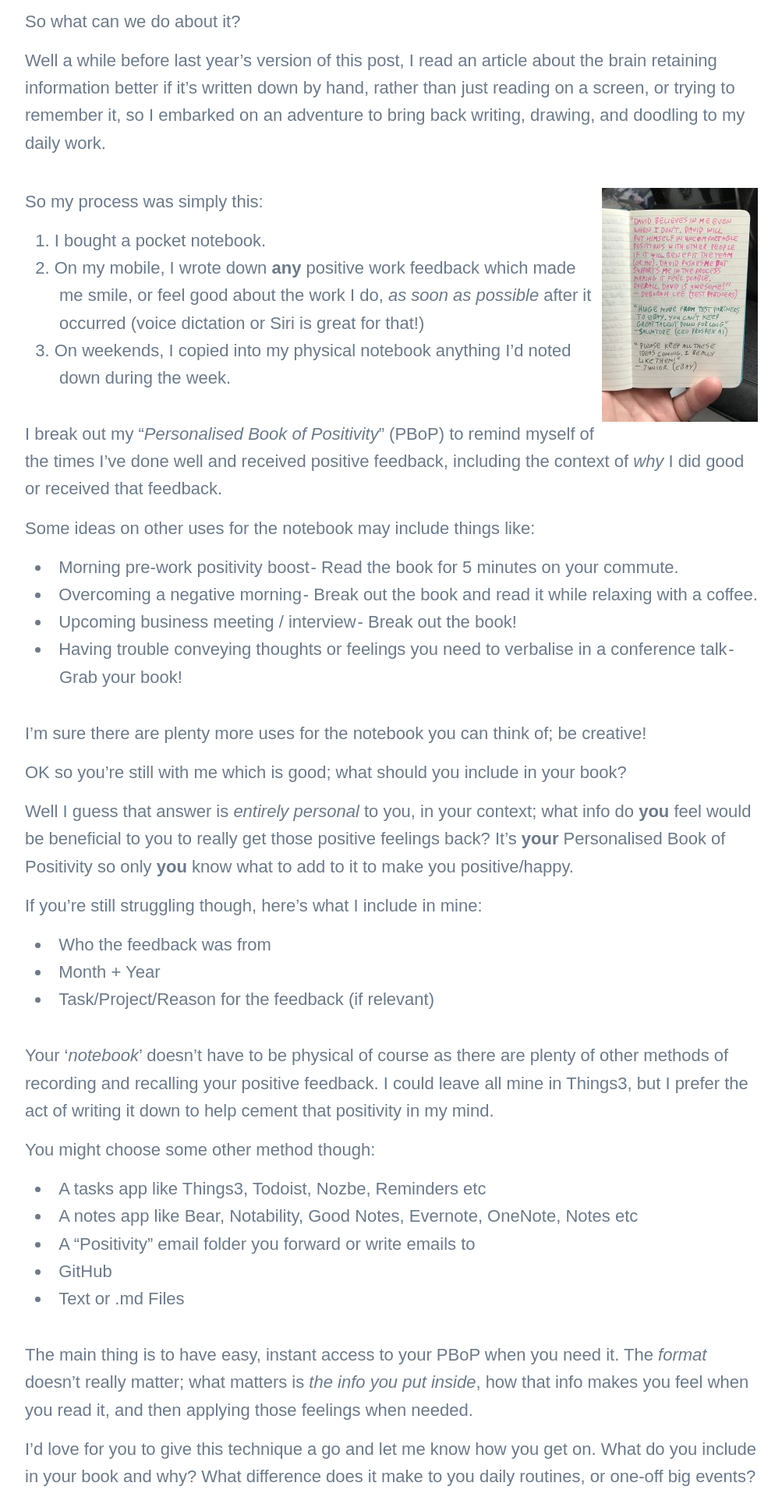
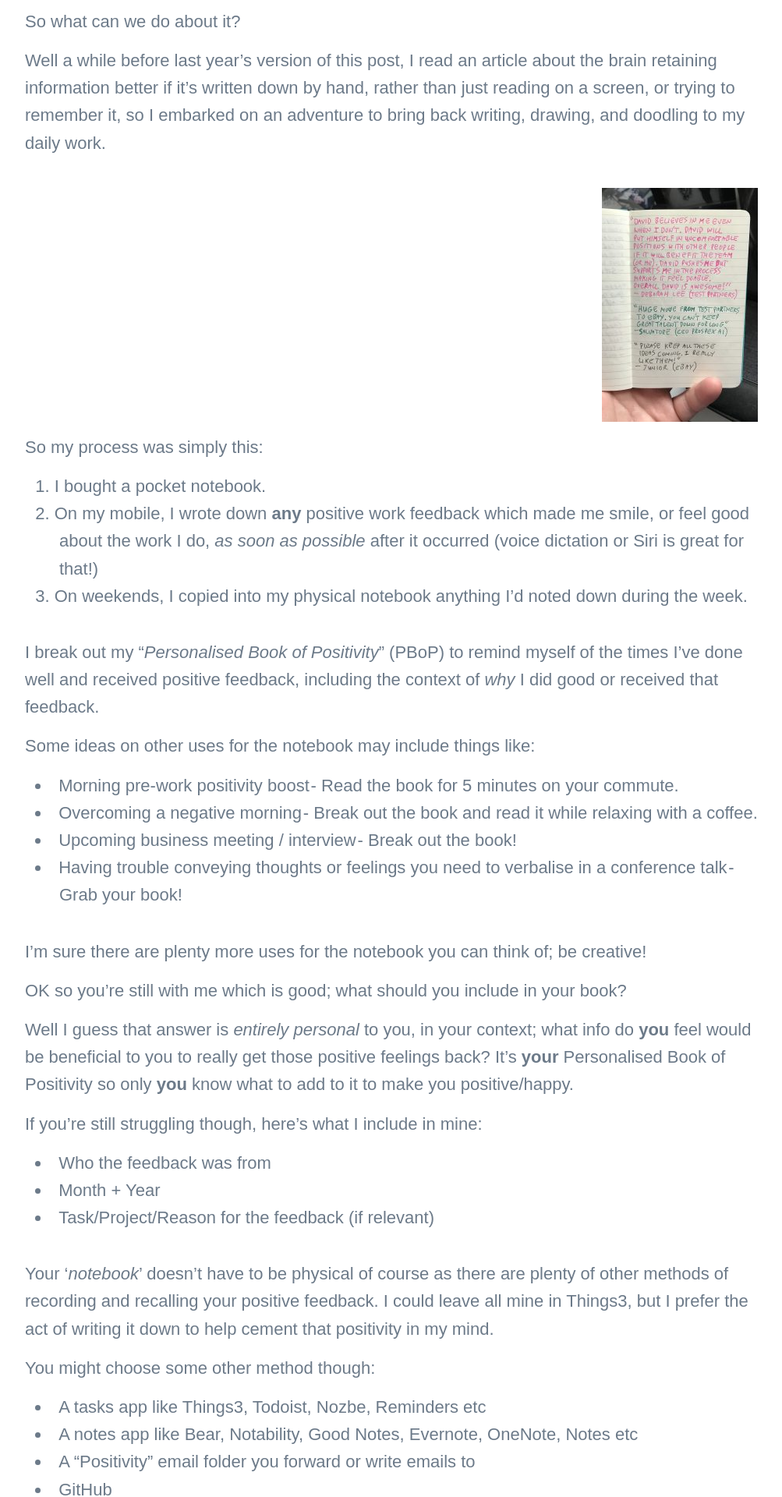
Before and after one commit to TheTestingMuse/thetestingmuse.github.io, a Jekyll site: the page built from _posts/2019-04-17-personalised-book-of-positivity.md, in a window 1280 px wide. Shown: the part 1915-3835 px from the top of the page at 78% size, without its empty margins (138-1141 px from the left). Built offline with Jekyll 4.4.1, drawn with Linux system fonts in a browser that asks for light colours; nearby versions of some CDN libraries; some web fonts are replaced.

Commit message:
Blog post tweaks

```diff
--- a/_posts/2019-04-17-personalised-book-of-positivity.md
+++ b/_posts/2019-04-17-personalised-book-of-positivity.md
@@ -45,6 +45,8 @@ Well a while before last year’s version of this post, I read an article abou
 
 <img src="/images/posts/PBoP-200x300.jpeg" alt="Example entries for a Personal Book of Positivity" style="float:right; width:200px; height:300px; max-width:200px;" />
 
+<br style="clear:both;" />
+
 So my process was simply this:
 1. I bought a pocket notebook.
 2. On my mobile, I wrote down **any** positive work feedback which made me smile, or feel good about the work I do, _as soon as possible_ after it occurred (voice dictation or Siri is great for that!)
```
